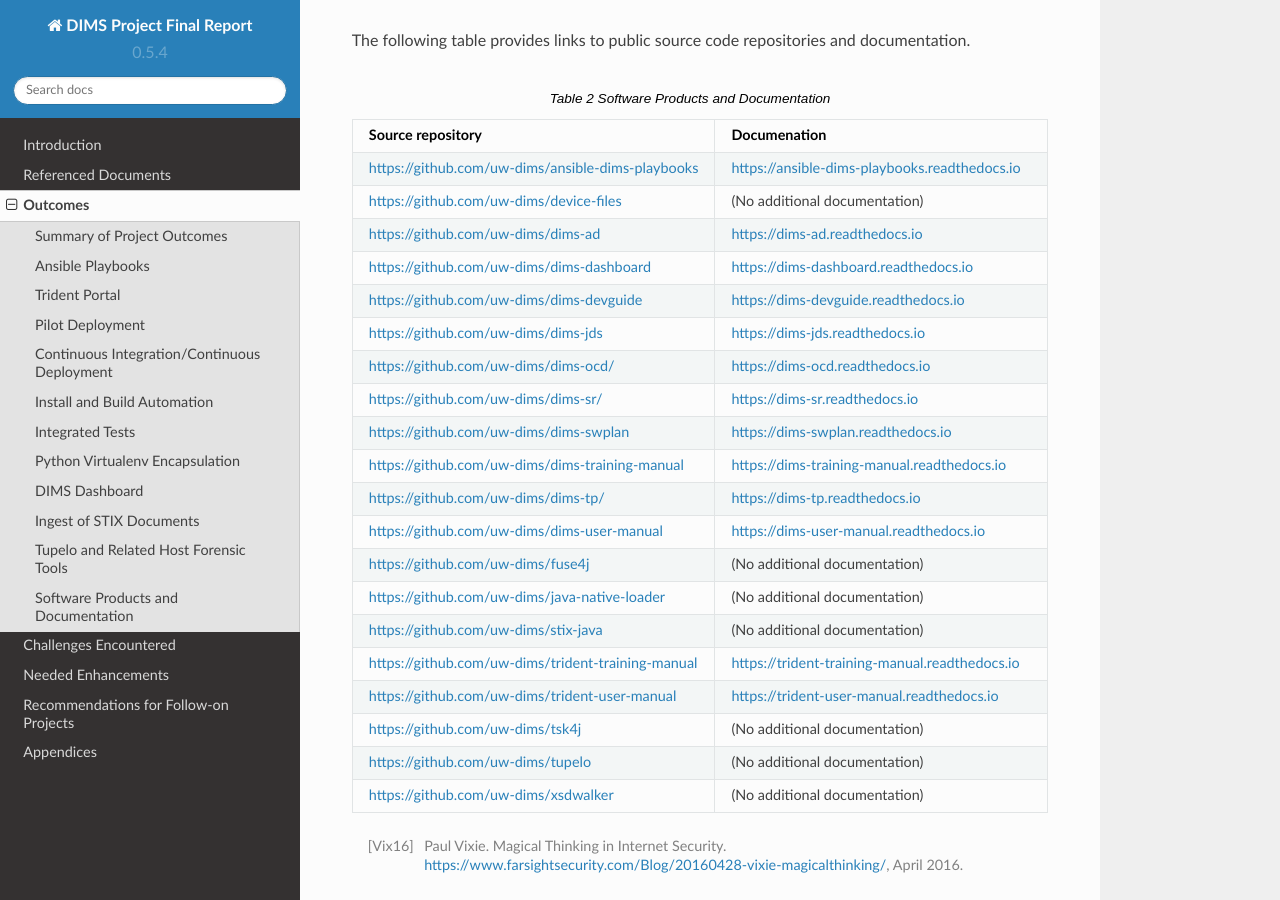
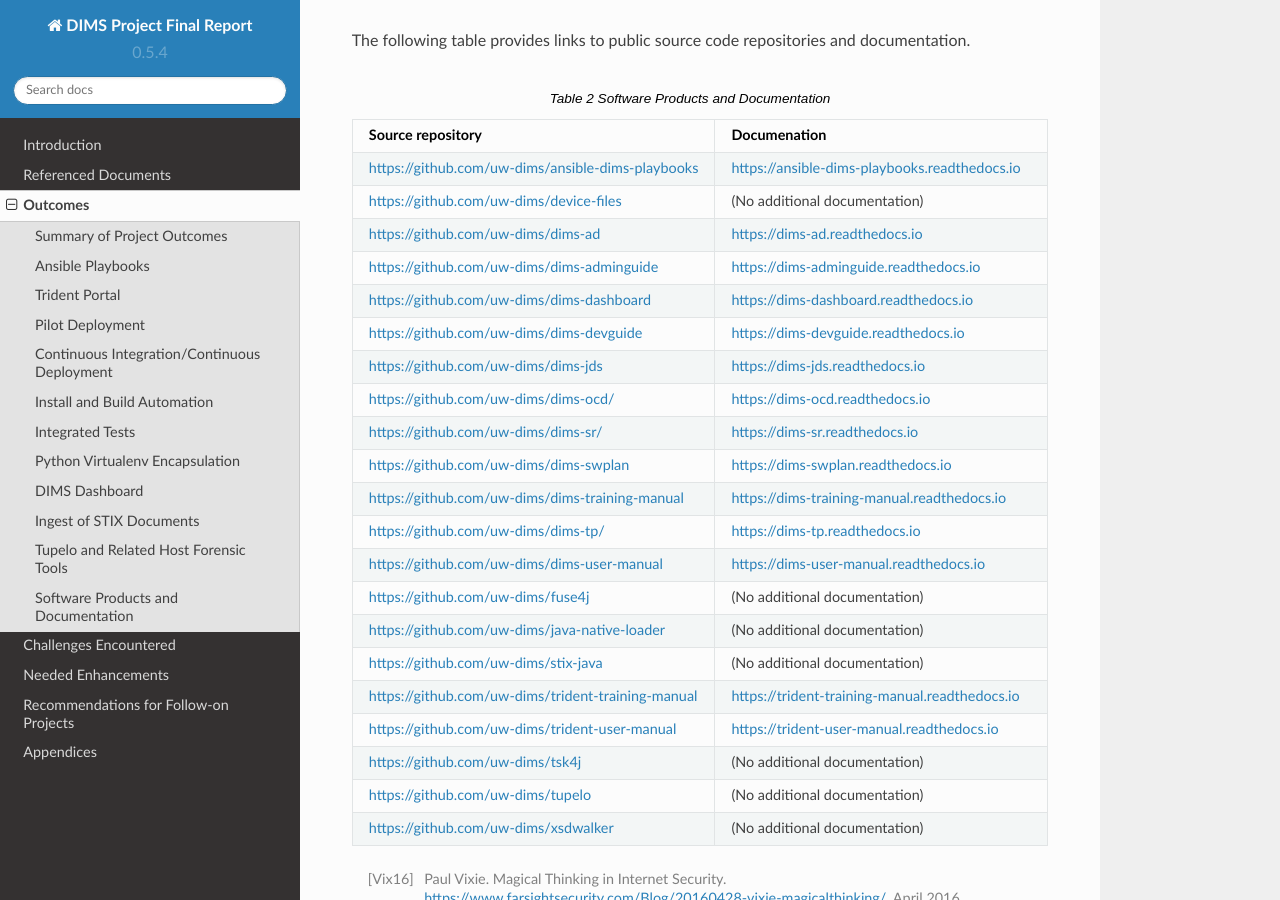
Before and after one commit to uw-dims/dims-finalreport, a Sphinx documentation site: the page built from docs/source/outcomes.rst, in a window 1280 px wide and 900 px high, scrolled down 6981 px. Built offline with Sphinx 7.4.7 and the Read the Docs theme 2.0.0, drawn with Linux system fonts in a browser that asks for light colours; pages that are not in the unit, such as notebooks, are missing from menus; some of the changed lines change nothing that is shown.

Commit message:
Add dims-adminguide

```diff
--- a/docs/source/outcomes.rst
+++ b/docs/source/outcomes.rst
@@ -427,6 +427,9 @@
    * - https://github.com/uw-dims/dims-ad
      - https://dims-ad.readthedocs.io
 
+   * - https://github.com/uw-dims/dims-adminguide
+     - https://dims-adminguide.readthedocs.io
+
    * - https://github.com/uw-dims/dims-dashboard
      - https://dims-dashboard.readthedocs.io
 
```
